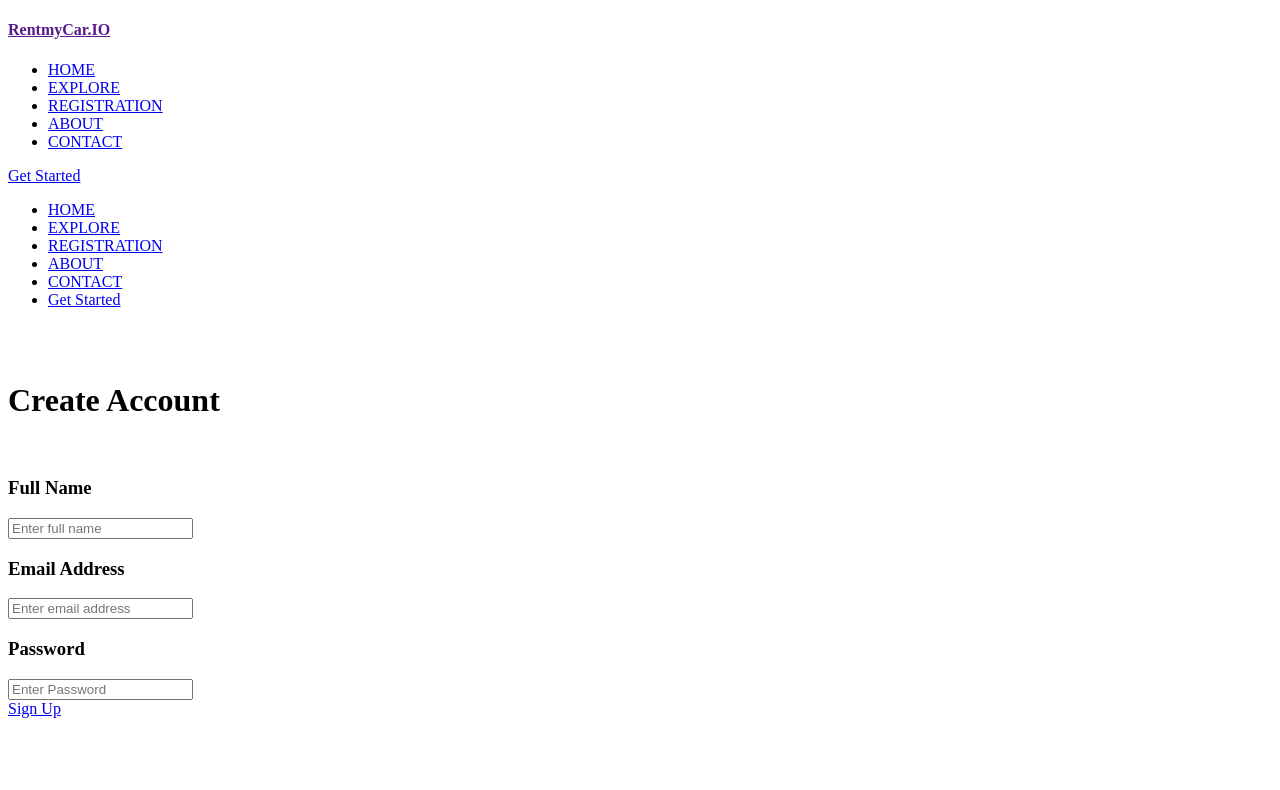
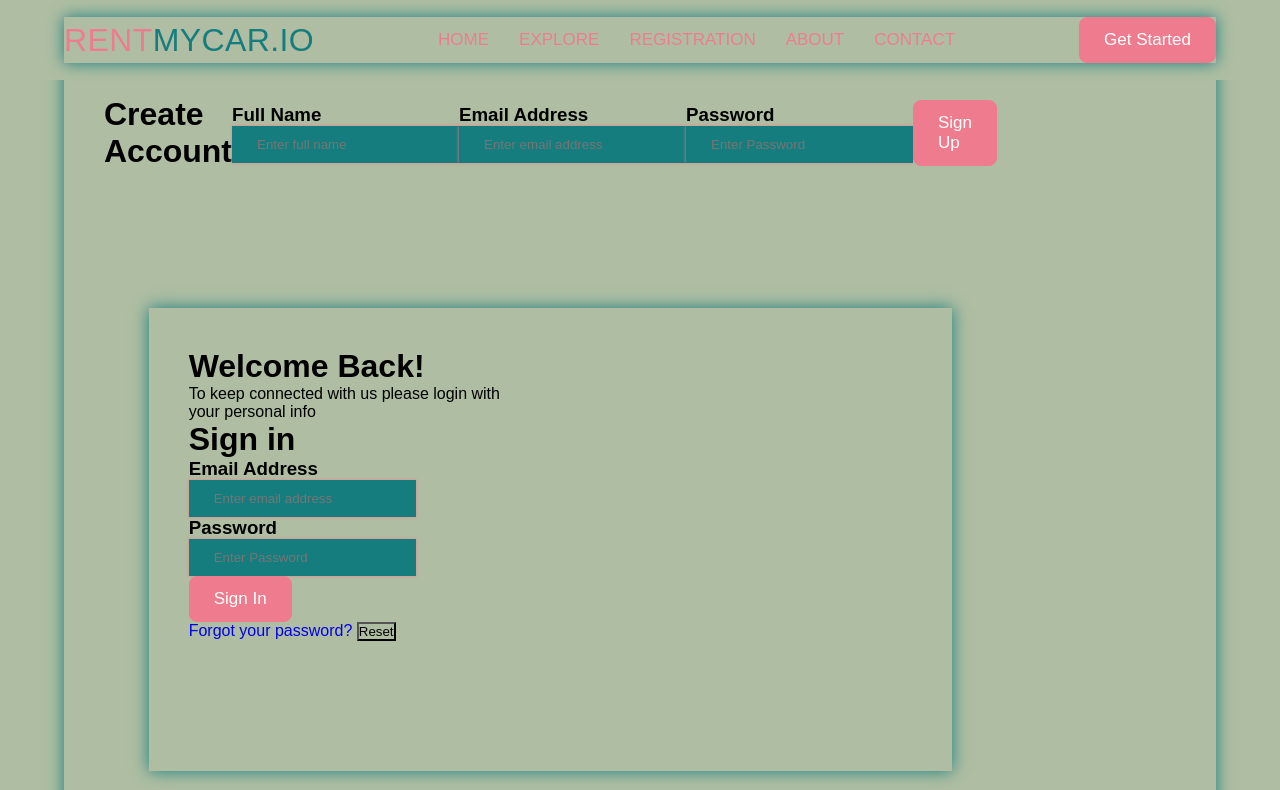
Before and after one commit to Vignaxi21/RENTMYCAR.IO, a plain HTML site: page registration.html in a window 1280 px wide. Shown: the top 790 px of the page. Drawn offline with Linux system fonts and the light colour scheme.

Commit message:
signup.css Commit

```diff
--- a/registration.html
+++ b/registration.html
@@ -7,7 +7,7 @@
     <meta name="viewport" content="width=device-width, initial-scale=1.0">
 
     <title>Sign in || Sign up from</title>
-    <link rel="stylesheet" href="Style/signup.css">
+    <link rel="stylesheet" href="signup.css">
     <!-- Fontawsome link -->
     <script src="https://kit.fontawesome.com/c37a913a23.js" crossorigin="anonymous"></script>
 
--- /dev/null
+++ b/signup.css
@@ -0,0 +1,200 @@
+*{
+    margin: 0;
+    padding: 0;
+    box-sizing: border-box;
+    text-decoration: none;
+    list-style: none;
+    font-family: sans-serif;
+    transition: .4s ease;
+    background: #AFBEA2;
+}
+
+.container{
+    max-width: 1320px;
+    width: 90%;
+    margin: 0 auto;
+}
+/*--navbar - START--*/
+nav{
+    height: 5rem;
+    display: flex;
+    justify-content: center;
+    align-items: center;
+    position: fixed;
+    top: 0;
+    width: 100%;
+}
+
+.nav-container{
+    display: flex;
+    justify-content: space-between;
+    align-items: center;
+    box-shadow: #EF7C8E 0 0 0.9rem;
+    animation: animation infinite 100s ease-in;
+}
+
+ul,.button-aria{
+    display: flex;
+    align-items: center;
+    margin: 0;
+    gap: 30px;
+}
+
+.logo{
+    color: #167D7F;
+    font-size: 2rem;
+    font-weight: 100;
+    letter-spacing: .4px;
+    text-transform: uppercase;
+    letter-spacing: .4px;
+}
+
+.logo a{
+    color: #EF7C8E;
+    font-size: 2rem;
+    font-weight: 100;
+    text-transform: uppercase;
+}
+
+.logo a span{
+    color: #167D7F;
+}
+
+ul li a{
+    color: #EF7C8E;
+    font-size: 17px;
+}
+
+ul li a:hover{
+    color: #167D7F;
+}
+
+.btn{
+    display: inline-block;
+    color: #167D7F;
+    padding: 12px 24px;
+    border: #167D7F 1.4px solid ;
+    border-radius: .5rem;
+    font-weight: 400;
+    font-size: 17px;
+}
+
+.btn:hover{
+    background: #167D7F;
+    color: white;
+}
+
+.btn-primary{
+    border: 1.4px solid #EF7C8E;
+    background: #EF7C8E;
+    color: white;
+}
+
+.btn-primary:hover{
+    background: none;
+    color: #EF7C8E;
+}
+/*--navbar - END--*/
+/*--header - START--*/
+header{
+    height: 100vh;
+    padding-top: 8rem;
+
+}
+
+.header-container{
+    display: grid;
+    grid-template-columns: 1fr 1fr;
+    align-items: center;
+    gap: 3rem;
+    box-shadow: #167D7F 0 0 0.9rem;
+    padding: 40px;
+    animation: animation infinite 100s ease-in;
+}
+@keyframes animation {
+    0%{
+        box-shadow: 0 0 1rem #EF7C8E;
+    }
+    0%{
+        box-shadow: 0 0 1rem #167D7F;
+    }
+}
+
+img{
+    display: block;
+    width: 100%;
+}
+
+.header-left h1{
+    font-size: 50px;
+    line-height: 64px;
+    margin-bottom: 20px;
+    font-weight: 400;
+    color: #167D7F;
+}
+
+.header-left h1 span{
+    color: #EF7C8E;
+}
+
+.header-left p{
+    font-size: 16px;
+    line-height: 1.7;
+    margin-bottom: 40px;
+    color: #167D7F;
+    width: 90%;
+}
+
+form{
+    display: flex;
+    align-items: center;
+    margin-bottom: 90px;
+}
+
+form input{
+    outline: none;
+    padding: 10px 24px;
+}
+
+form input:nth-child(1){
+    border: none;
+    box-shadow: #EF7C8E 0 0 0.2rem;
+    color: #167D7F;
+    background: #fafafa;
+}
+
+form input:last-child{
+    box-shadow: #EF7C8E 0 0 .2rem;
+    border: 1px solid #167D7F;
+    background: #167D7F;
+    color: #fafafa;
+}
+
+form input:last-child:hover{
+    background: #fafafa;
+    color: #167D7F;
+}
+
+.socila-aria{
+    display: flex;
+    align-items: center;
+    gap: 24px;
+}
+
+.socila-aria a{
+    padding: 14px;
+    border-radius: 50%;
+    display: flex;
+    background: #EF7C8E;
+}
+
+.socila-aria a i{
+    background: transparent;
+    color: #fafafa;
+    font-size: 28px;
+}
+
+.socila-aria a:hover{
+    background: #167D7F;
+}
+/*--header - END--*/
```
